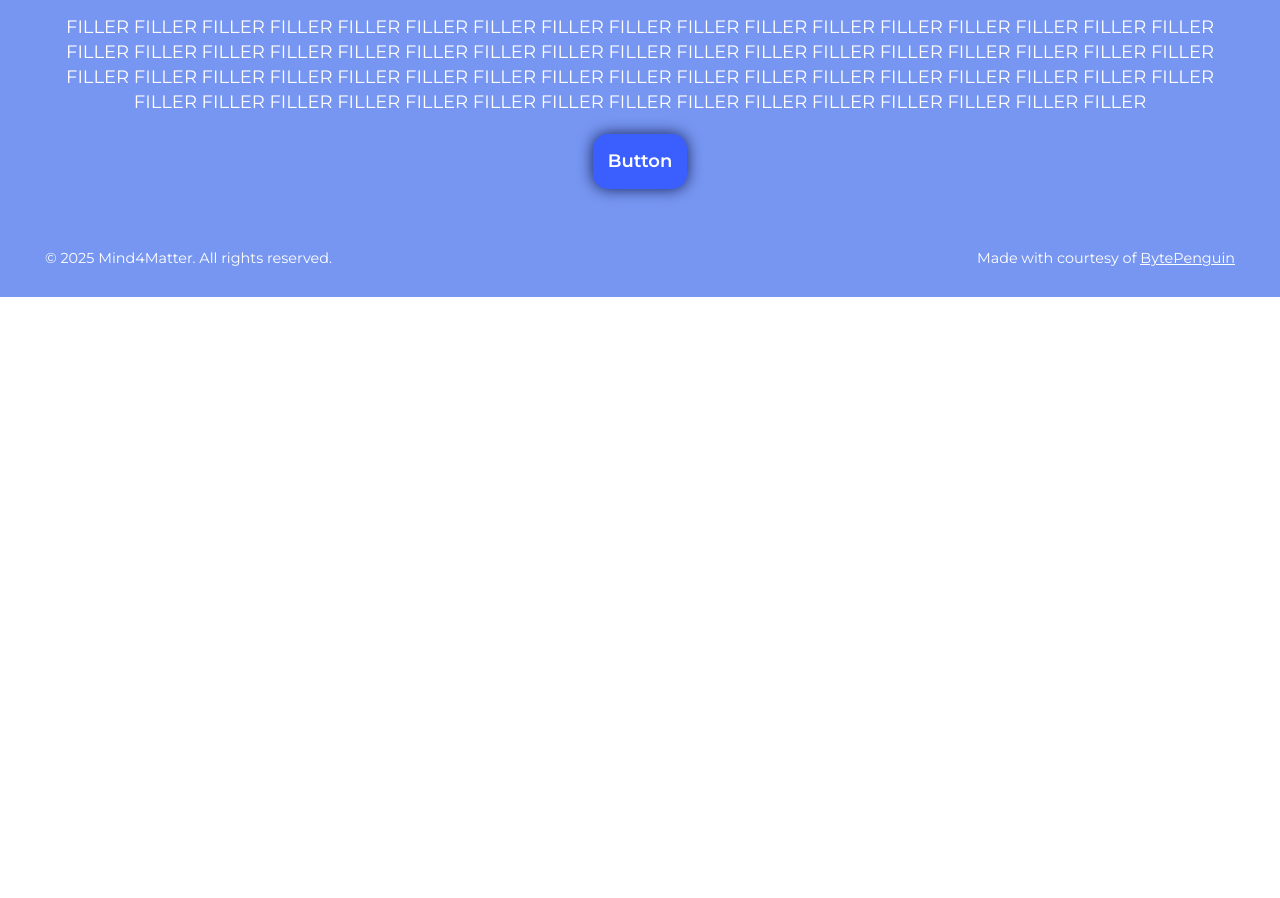
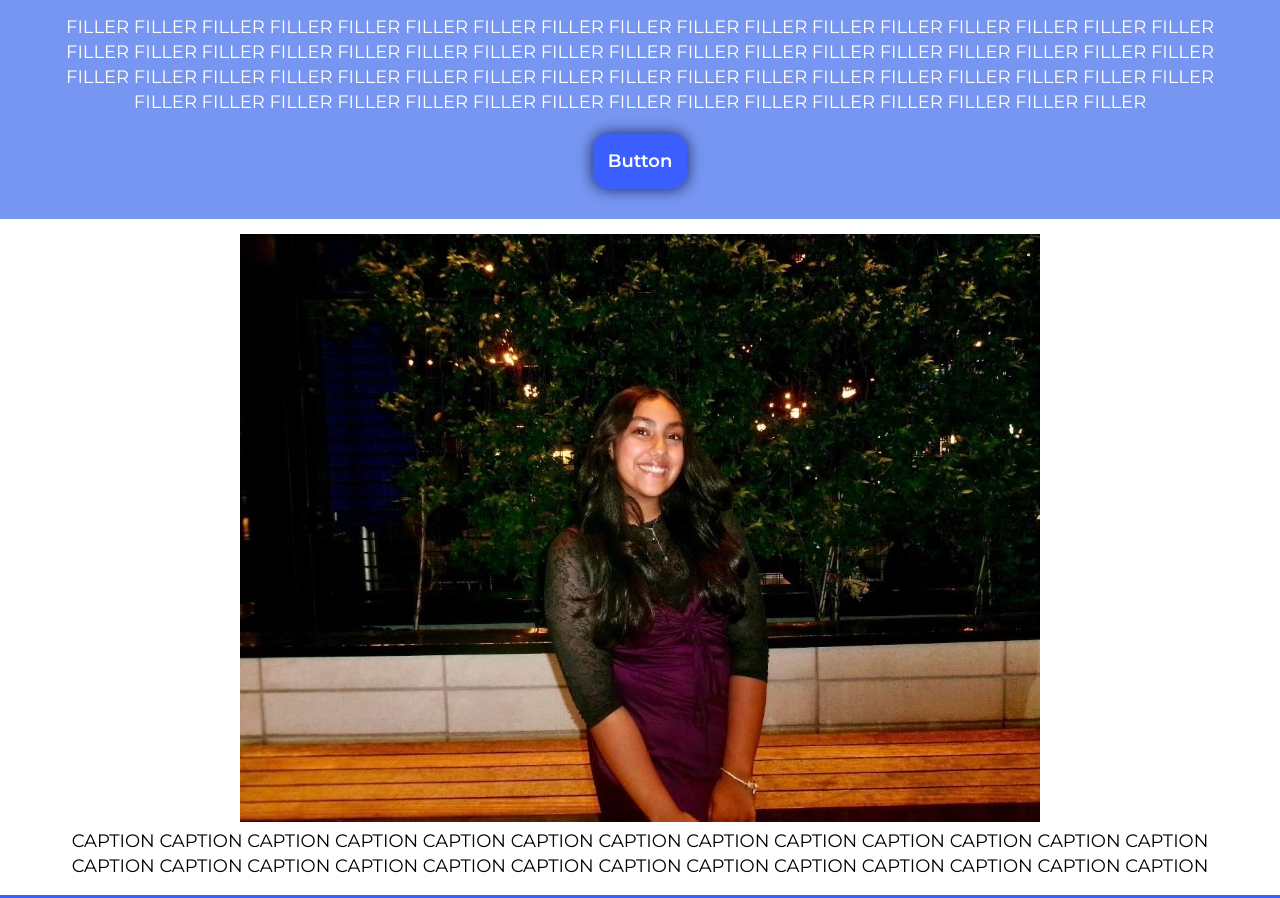
Before and after one commit to BytePenguinCode/Mind4Matter, a plain HTML site: page sample.html in a window 1280 px wide. Shown: the part 1227-2125 px from the top of the page. Before the commit the page ends 1524 px from the top, so only its background shows below. Drawn offline with Linux system fonts and the light colour scheme.

Commit message:
image with caption

```diff
--- a/style.css
+++ b/style.css
@@ -322,7 +322,7 @@ h2 {
 }
 
 /* paragraph section */
-.paragraph{
+.paragraph, .image{
     box-sizing: border-box;
     width: 100%;
     max-width: 1200px;
@@ -331,6 +331,15 @@ h2 {
     text-align: center;
     gap: 20px;
     line-height: 1.4;
+}
+
+/* image section */
+img{
+    max-height:800px;
+    max-width:800px;
+    width: 80vw;
+    height: auto;
+    object-fit: contain;
 }
 
 /*card */
```
Also changed, not shown: sample.html (+0 -2 lines).
